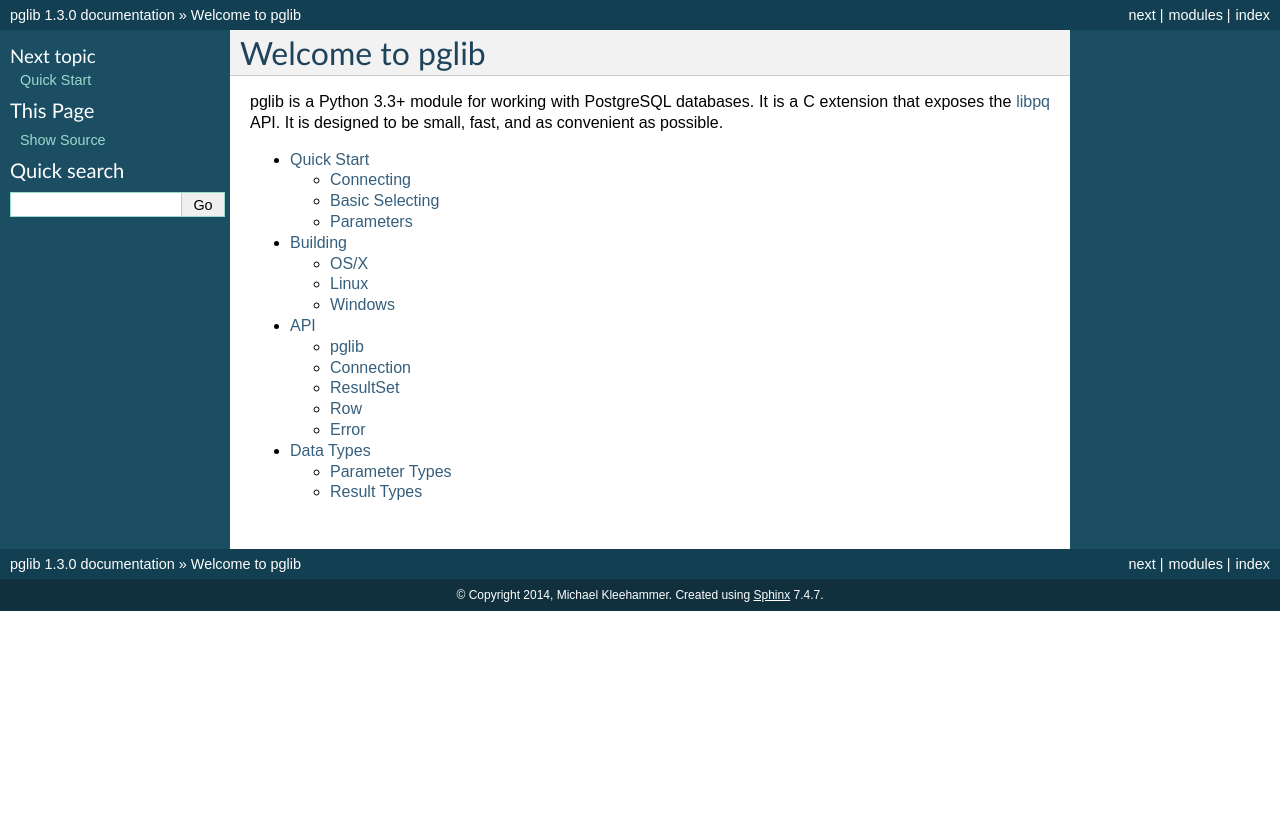
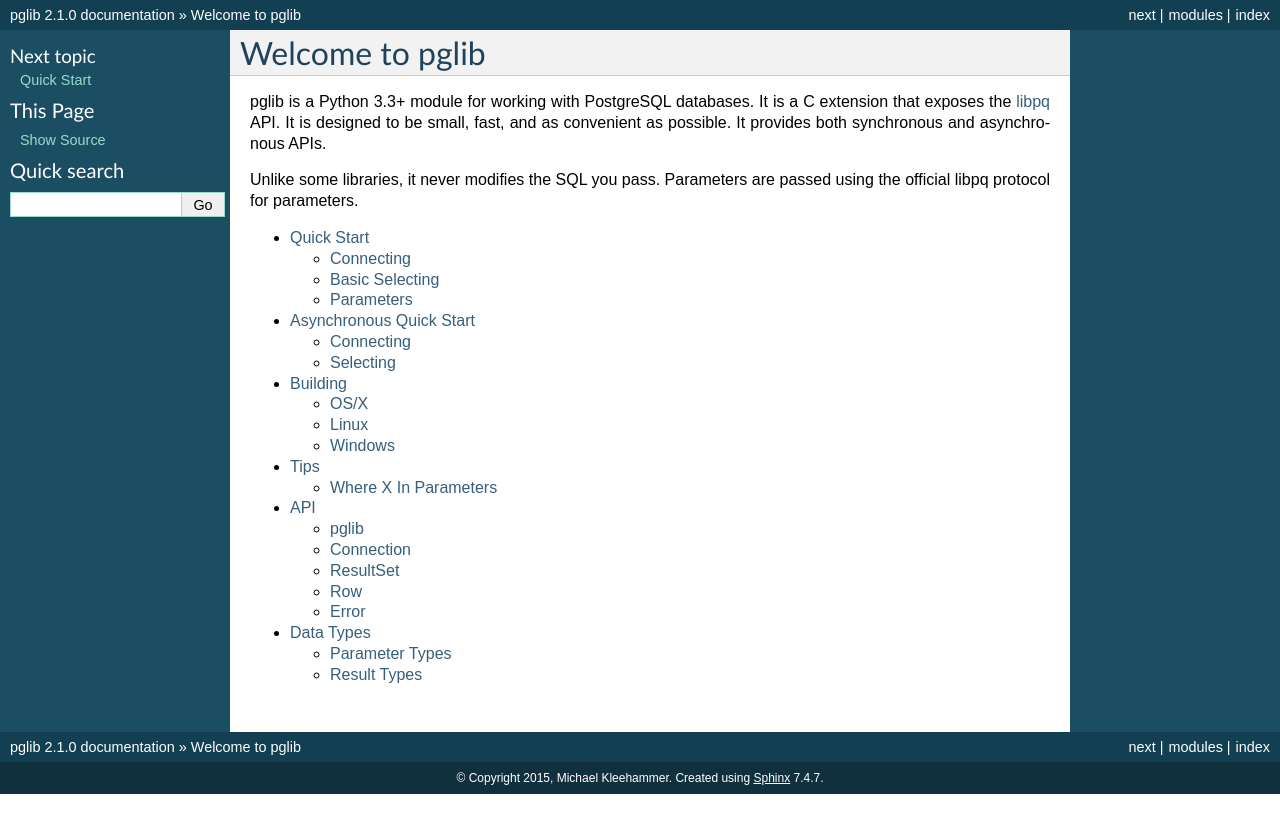
Before and after one commit to davinirjr/pglib, a Sphinx documentation site: the page built from docs/index.rst, in a window 1280 px wide. Shown: the top 833 px of the page. Built offline with Sphinx 7.4.7, drawn with Linux system fonts in a browser that asks for light colours.

Commit message:
Updated documentation.

```diff
--- a/docs/conf.py
+++ b/docs/conf.py
@@ -47,16 +47,16 @@
 
 # General information about the project.
 project = 'pglib'
-copyright = '2014, Michael Kleehammer'
+copyright = '2015, Michael Kleehammer'
 
 # The version info for the project you're documenting, acts as replacement for
 # |version| and |release|, also used in various other places throughout the
 # built documents.
 #
 # The short X.Y version.
-version = '1.3'
+version = '2.1'
 # The full version, including alpha/beta/rc tags.
-release = '1.3.0'
+release = '2.1.0'
 
 # The language for content autogenerated by Sphinx. Refer to documentation
 # for a list of supported languages.
@@ -101,6 +101,9 @@
 
 # The theme to use for HTML and HTML Help pages.  See the documentation for
 # a list of builtin themes.
+#
+# NOTE: Leave this 'default' even though `make html` complains about it.  Read The Docs will
+# use their own theme if you have "default".
 html_theme = 'default'
 
 # import sphinx_rtd_theme
--- a/docs/index.rst
+++ b/docs/index.rst
@@ -6,14 +6,20 @@
 Welcome to pglib
 ================
 
-pglib is a Python 3.3+ module for working with PostgreSQL databases.  It is a C extension
-that exposes the `libpq <http://www.postgresql.org/docs/9.3/static/libpq.html>`_ API.
-It is designed to be small, fast, and as convenient as possible.
+pglib is a Python 3.3+ module for working with PostgreSQL databases.  It is a C extension that
+exposes the `libpq <http://www.postgresql.org/docs/9.3/static/libpq.html>`_ API.  It is
+designed to be small, fast, and as convenient as possible.  It provides both synchronous and
+asynchronous APIs.
+
+Unlike some libraries, it never modifies the SQL you pass.  Parameters are passed using the
+official libpq protocol for parameters.
 
 .. toctree::
    :maxdepth: 2
 
    quick-start
+   async-quick-start
    building
+   tips
    api
    datatypes
--- /dev/null
+++ b/docs/notes.txt
@@ -0,0 +1,3 @@
+
+Test the docs using `make html`, but the docs are built automatically by Read The Docs when
+code is pushed to GitHub.
--- a/docs/quick-start.rst
+++ b/docs/quick-start.rst
@@ -61,7 +61,7 @@
     print(count)
 
 Each row is a Python sequence, so it can be used in many places that a tuple or list can.
-To convert the values into a tuple use <code>tuple(row)</code>.
+To convert the values into a tuple use `tuple(row)`.
 
 Finally, to make it convenient to pass a Row around to functions, the columns are also available
 from the row object.  Note that a column actually named 'columns' will override this. ::
```
Also changed, not shown: README.rst (+8 -0 lines), docs/api.rst (+22 -11 lines), docs/async-quick-start.rst (added, +28 -0 lines), docs/datatypes.rst (+10 -1 lines), docs/tips.rst (added, +11 -0 lines).
